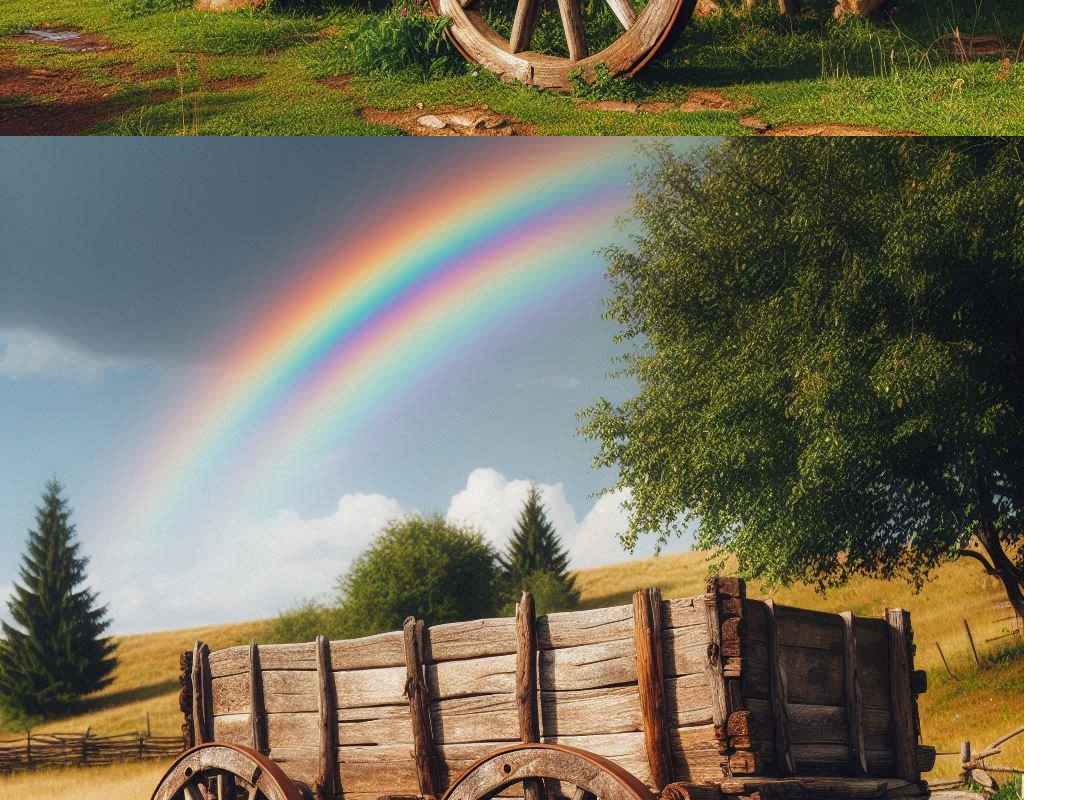
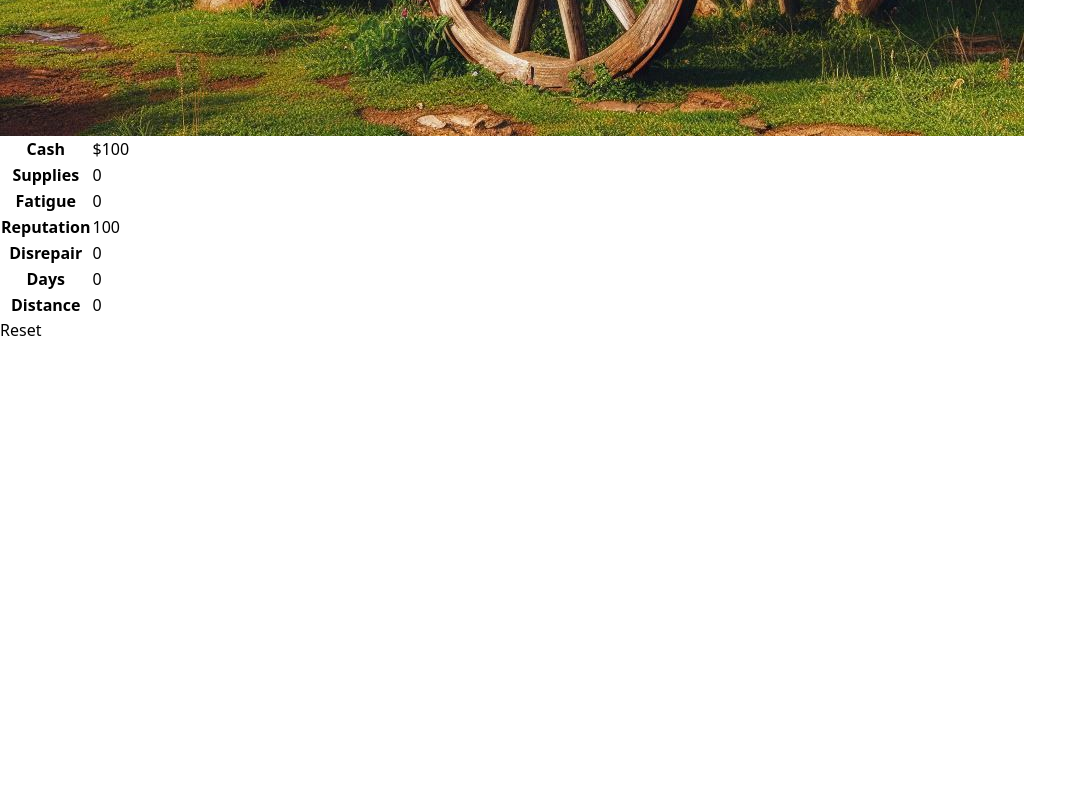
Before and after one commit to richardayikwei/redux-travel-game, a React (Vite) app: page / in a window 1280 px wide. Shown: the part 1080-1880 px from the top of the page, without its empty margins (0-1087 px from the left). After the commit the page ends 1422 px from the top, so only its background shows below. Built offline with nearby package versions, Linux system fonts and the light colour scheme.

Commit message:
adding a distance feature with image change

```diff
--- a/src/assets/assests.ts
+++ b/src/assets/assests.ts
@@ -14,5 +14,4 @@ export const assests = {
     traveling: traveling,
     fatigued: fatigued,
     outlaw: outlaw,
-    travelingWagon:traveling
 }
--- a/src/features/animation/AnimationCom.tsx
+++ b/src/features/animation/AnimationCom.tsx
@@ -20,11 +20,15 @@ const AnimationCom = () => {
     image = assests.supplied;
   }
 
+    if (travelerState.distance > 0) {
+        image1 = assests.traveling;
+   }
+
   return (
     <div>
       <figure className="flex container mx-auto h-[30rem]">
         <img src={image} alt="" className="h-[30rem] w-[30rem] rounded-2xl" />
-        <img src={image} alt="" className="h-32 rounded-2xl ml-2" />
+        <img src={image1} alt="" className="h-32 rounded-2xl ml-2" />
       </figure>
     </div>
   );
--- a/src/features/traveler/Traveler.tsx
+++ b/src/features/traveler/Traveler.tsx
@@ -79,6 +79,10 @@ const Traveler = () => {
               <th className="w-10 h-16">Days</th>
               <td className="w-10 h-16">{travelerState.days}</td>
             </tr>
+            <tr>
+              <th className="w-10 h-16">Distance</th>
+              <td className="w-10 h-16">{travelerState.distance}</td>
+            </tr>
           </tbody>
         </table>
       </div>
--- a/src/features/traveler/travelerSlice.ts
+++ b/src/features/traveler/travelerSlice.ts
@@ -124,6 +124,7 @@ export const travelerSlice = createSlice({
             state.fatigue = 0;
             state.reputation = 100;
             state.supplies = 0;
+            state.distance = 0;
             toast.success('Game Reset Successfull');
         }
     },
--- a/src/features/types/traveler.ts
+++ b/src/features/types/traveler.ts
@@ -5,6 +5,7 @@ interface TravelerSate {
   fatigue: number;
   disrepair: number;
   reputation: number;
+  distance: number;
 }
 
 export type RootTravelerState = {
```
